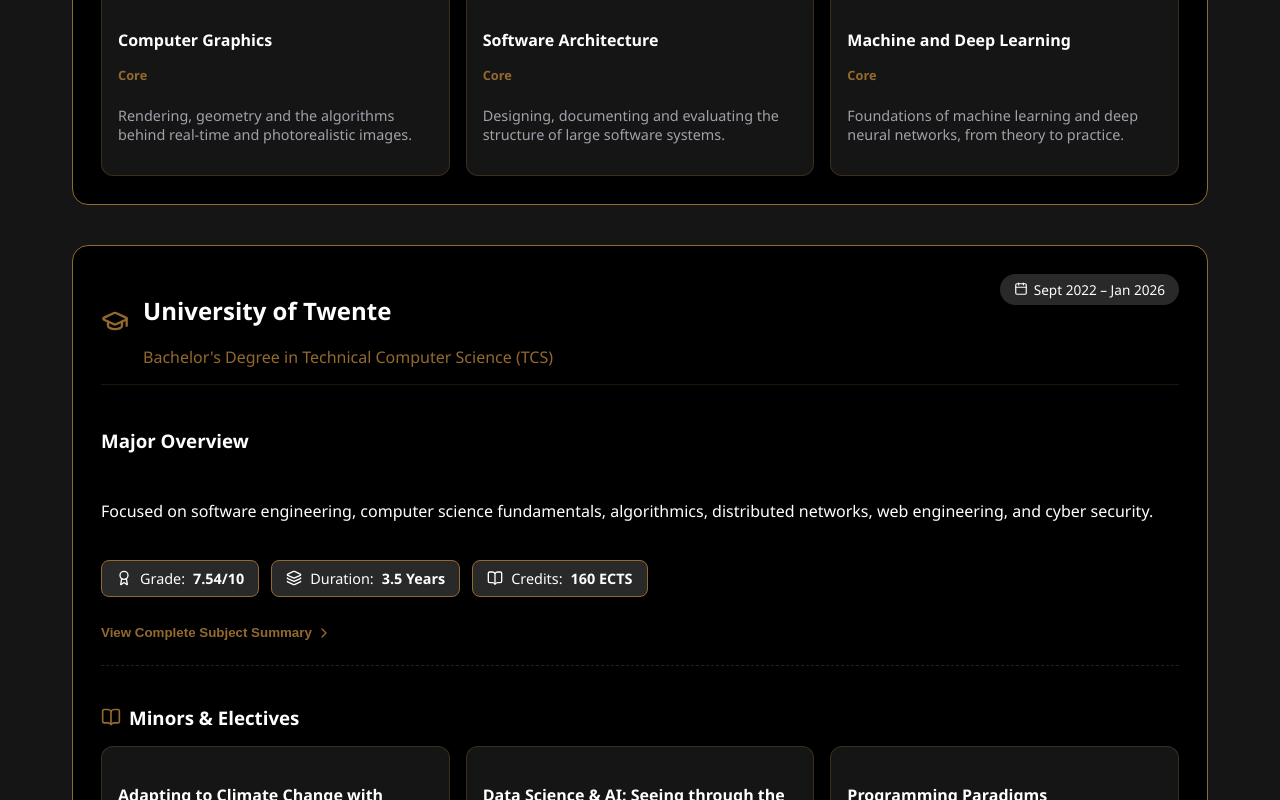
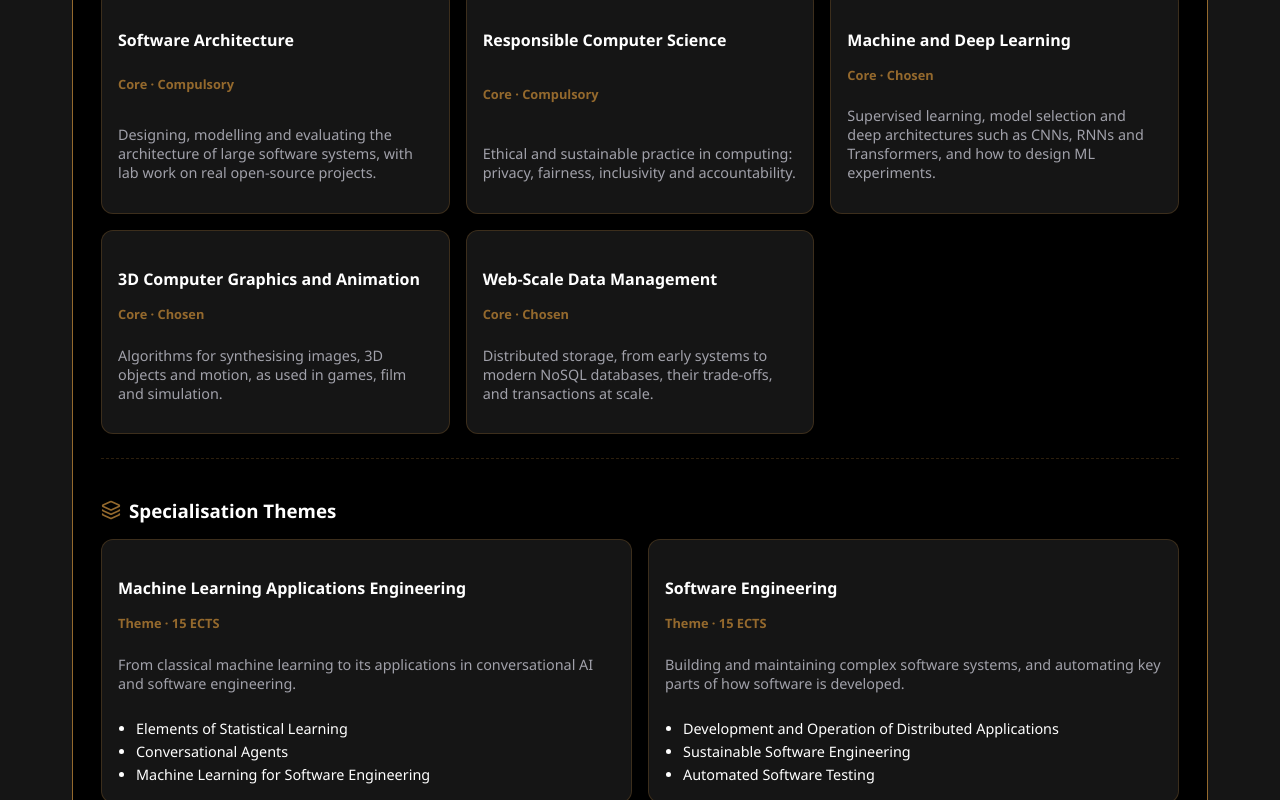
Before and after one commit to miiree12lb/portfolio, a React (Create React App) app: page /education in a window 1280 px wide. Shown: the part 760-1560 px from the top of the page. Built offline with nearby package versions, Linux system fonts and the light colour scheme.

Commit message:
tu delft cores and themes

```diff
--- a/src/Education.jsx
+++ b/src/Education.jsx
@@ -234,8 +234,9 @@ export default function Education() {
                     <div className="details-container">
                         <h3>Programme Overview</h3>
                         <p>
-                            Two-year MSc in Computer Science, combining core courses in computer graphics,
-                            software architecture and machine learning with two specialisation themes (to be chosen).
+                            Two-year MSc in Computer Science, combining core courses in software architecture, machine
+                            learning, computer graphics and data management with two specialisation themes:{" "}
+                            <strong>Machine Learning Applications Engineering</strong> and <strong>Software Engineering</strong>.
                         </p>
 
                         <div className="summary-pills">
@@ -249,19 +250,55 @@ export default function Education() {
                     <h3><BookOpen size={20} className="icon-gold" /> Core Courses</h3>
                     <div className="grid-cards">
                         <div className="info-box">
-                            <h4>Computer Graphics</h4>
-                            <p className="box-type">Core</p>
-                            <p className="box-desc">Rendering, geometry and the algorithms behind real-time and photorealistic images.</p>
+                            <h4>Software Architecture</h4>
+                            <p className="box-type">Core · Compulsory</p>
+                            <p className="box-desc">Designing, modelling and evaluating the architecture of large software systems, with lab work on real open-source projects.</p>
                         </div>
                         <div className="info-box">
-                            <h4>Software Architecture</h4>
-                            <p className="box-type">Core</p>
-                            <p className="box-desc">Designing, documenting and evaluating the structure of large software systems.</p>
+                            <h4>Responsible Computer Science</h4>
+                            <p className="box-type">Core · Compulsory</p>
+                            <p className="box-desc">Ethical and sustainable practice in computing: privacy, fairness, inclusivity and accountability.</p>
                         </div>
                         <div className="info-box">
                             <h4>Machine and Deep Learning</h4>
-                            <p className="box-type">Core</p>
-                            <p className="box-desc">Foundations of machine learning and deep neural networks, from theory to practice.</p>
+                            <p className="box-type">Core · Chosen</p>
+                            <p className="box-desc">Supervised learning, model selection and deep architectures such as CNNs, RNNs and Transformers, and how to design ML experiments.</p>
+                        </div>
+                        <div className="info-box">
+                            <h4>3D Computer Graphics and Animation</h4>
+                            <p className="box-type">Core · Chosen</p>
+                            <p className="box-desc">Algorithms for synthesising images, 3D objects and motion, as used in games, film and simulation.</p>
+                        </div>
+                        <div className="info-box">
+                            <h4>Web-Scale Data Management</h4>
+                            <p className="box-type">Core · Chosen</p>
+                            <p className="box-desc">Distributed storage, from early systems to modern NoSQL databases, their trade-offs, and transactions at scale.</p>
+                        </div>
+                    </div>
+                </div>
+
+                <div className="sub-section">
+                    <h3><Layers size={20} className="icon-gold" /> Specialisation Themes</h3>
+                    <div className="grid-cards">
+                        <div className="info-box">
+                            <h4>Machine Learning Applications Engineering</h4>
+                            <p className="box-type">Theme · 15 ECTS</p>
+                            <p className="box-desc">From classical machine learning to its applications in conversational AI and software engineering.</p>
+                            <ul className="theme-courses">
+                                <li>Elements of Statistical Learning</li>
+                                <li>Conversational Agents</li>
+                                <li>Machine Learning for Software Engineering</li>
+                            </ul>
+                        </div>
+                        <div className="info-box">
+                            <h4>Software Engineering</h4>
+                            <p className="box-type">Theme · 15 ECTS</p>
+                            <p className="box-desc">Building and maintaining complex software systems, and automating key parts of how software is developed.</p>
+                            <ul className="theme-courses">
+                                <li>Development and Operation of Distributed Applications</li>
+                                <li>Sustainable Software Engineering</li>
+                                <li>Automated Software Testing</li>
+                            </ul>
                         </div>
                     </div>
                 </div>
--- a/src/css/education.css
+++ b/src/css/education.css
@@ -266,3 +266,11 @@
 .details-container.full-width p {
     margin: 0;
 }
+
+/* Courses inside a specialisation theme */
+.theme-courses {
+    margin: 10px 0 0;
+    padding-left: 18px;
+    font-size: 0.9rem;
+    line-height: 1.6;
+}
```
